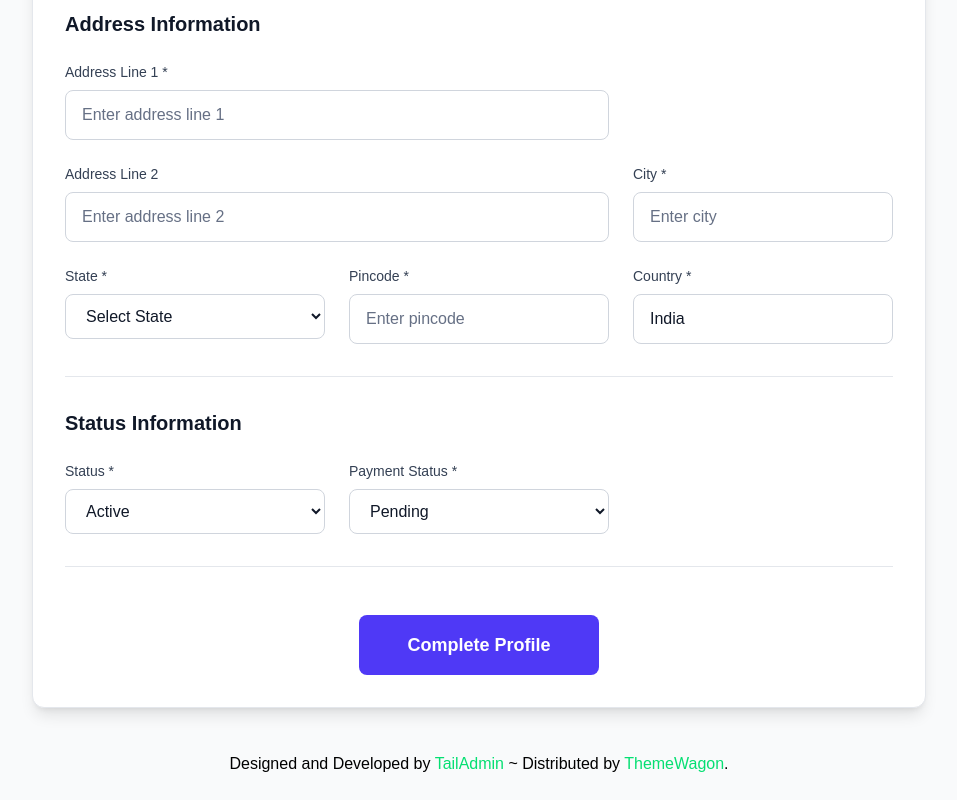
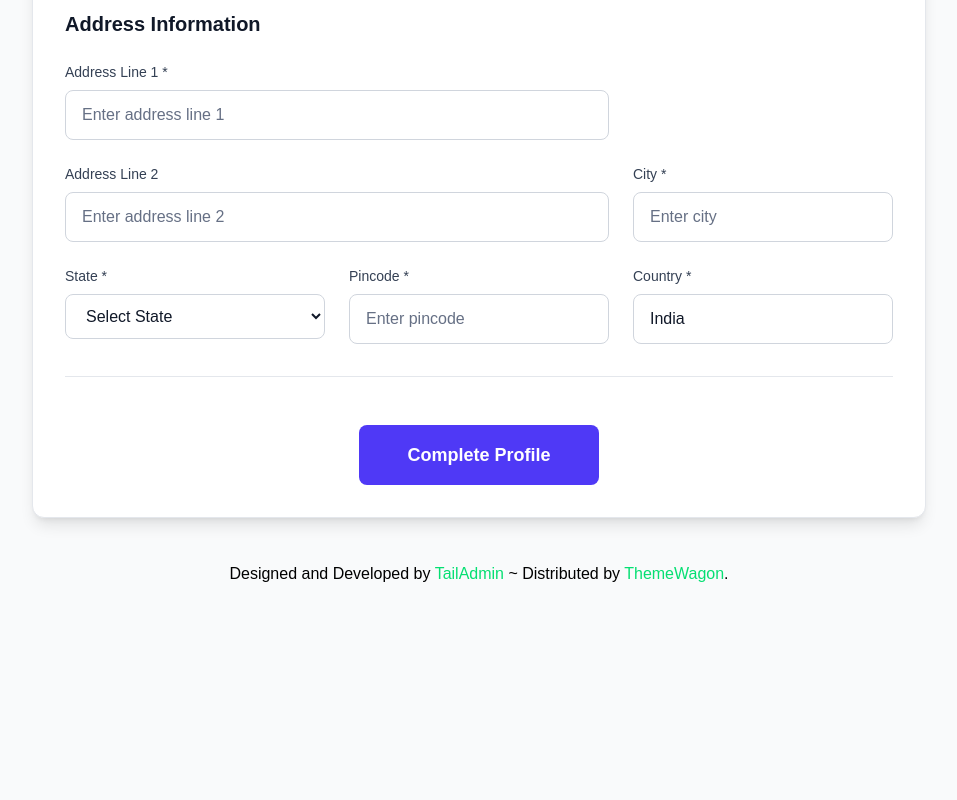
Before and after one commit to Sudhanshutiwari-cs/gst-software, a Next.js app: page /profile/complete in a window 1280 px wide. Shown: the part 1503-2303 px from the top of the page, without its empty margins (306-1263 px from the left). After the commit the page ends 2113 px from the top, so only its background shows below. Built offline with nearby package versions, Linux system fonts and the light colour scheme.

Commit message:
UPDATE 96

```diff
--- a/src/app/(admin)/(others-pages)/profile/complete/page.tsx
+++ b/src/app/(admin)/(others-pages)/profile/complete/page.tsx
@@ -1015,46 +1015,7 @@ export default function EditVendorPage() {
               </div>
 
               {/* Status Information Section */}
-              <div className={sectionBorderClass}>
-                <h3 className={`text-xl font-semibold mb-6 ${
-                  theme === 'dark' ? 'text-white' : 'text-gray-900'
-                }`}>
-                  Status Information
-                </h3>
-                <div className="grid grid-cols-1 md:grid-cols-2 lg:grid-cols-3 gap-6">
-                  <div>
-                    <label className={labelClass}>
-                      Status *
-                    </label>
-                    <select
-                      name="status"
-                      value={formData.status}
-                      onChange={handleChange}
-                      required
-                      className={selectClass}
-                    >
-                      <option value="active">Active</option>
-                      <option value="inactive">Inactive</option>
-                    </select>
-                  </div>
 
-                  <div>
-                    <label className={labelClass}>
-                      Payment Status *
-                    </label>
-                    <select
-                      name="payment_status"
-                      value={formData.payment_status}
-                      onChange={handleChange}
-                      required
-                      className={selectClass}
-                    >
-                      <option value="paid">Paid</option>
-                      <option value="pending">Pending</option>
-                    </select>
-                  </div>
-                </div>
-              </div>
 
               {/* Submit Button */}
               <div className="flex justify-center pt-4">
```
